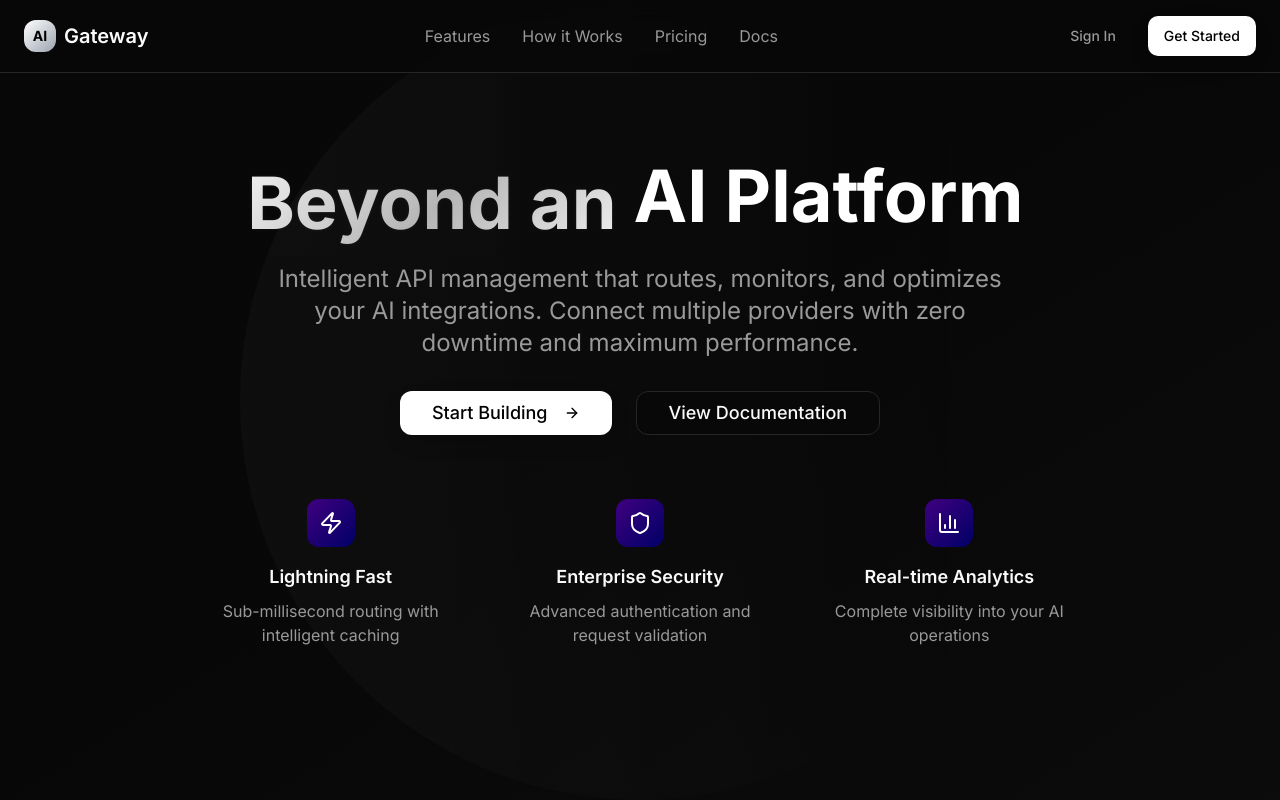
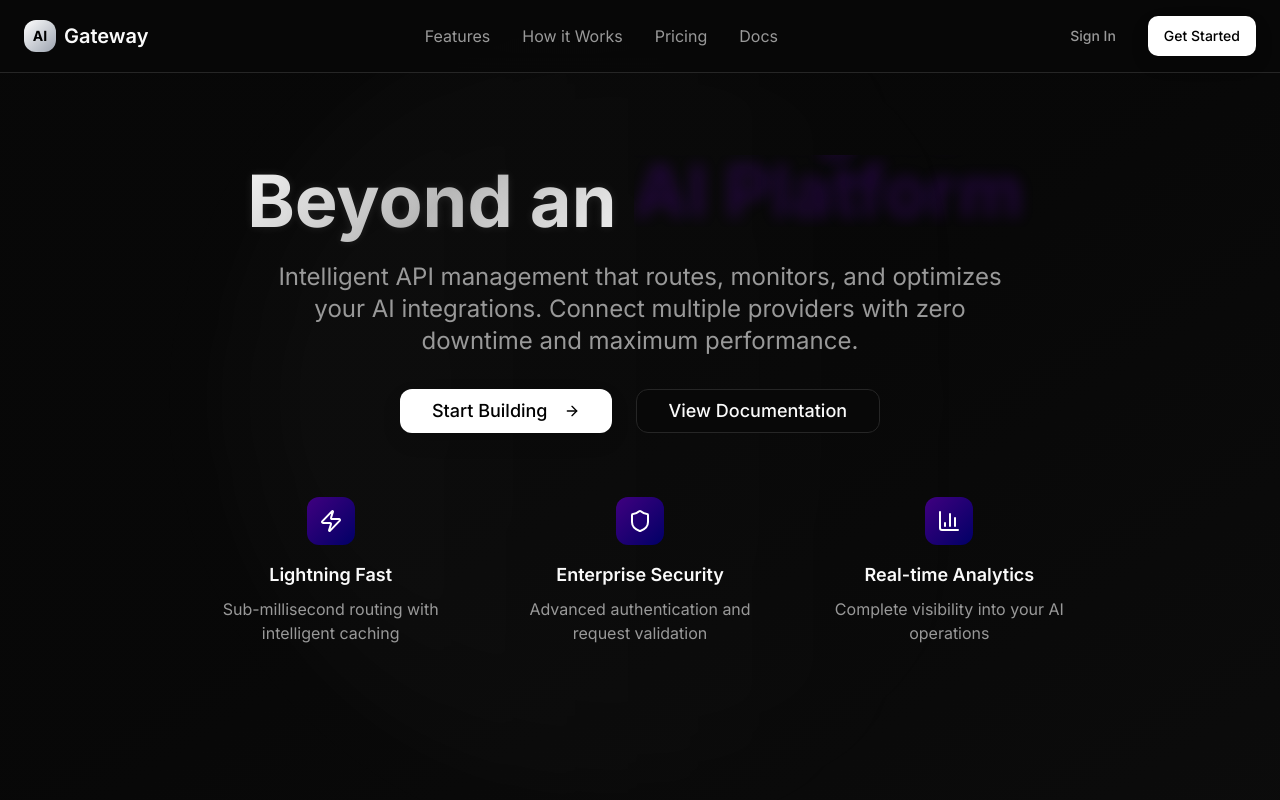
Before and after one commit to madanvinitha/insightful-ai-portal, a React (Vite) app: page / in a window 1280 px wide. Shown: the top 800 px of the page. Built offline with nearby package versions, Linux system fonts and the light colour scheme.

Commit message:
Reverted to commit 45e6a3f70eac59aa4b4109d8840f1472e642efe2

```diff
--- a/src/components/ui/hero.tsx
+++ b/src/components/ui/hero.tsx
@@ -1,24 +1,14 @@
-import { Button } from "@/components/ui/button";
-import { ArrowRight, Zap, Shield, BarChart3 } from "lucide-react";
-import { useState, useEffect } from "react";
+import { Button } from "@/components/ui/button"
+import { ArrowRight, Zap, Shield, BarChart3 } from "lucide-react"
+import { useState, useEffect } from "react"
 
 const Hero = () => {
-  const rotatingTexts = ["AI Gateway", "AI Engine", "AI Platform", "AI Solution"];
-  const [currentIndex, setCurrentIndex] = useState(0);
-
-  useEffect(() => {
-    const interval = setInterval(() => {
-      setCurrentIndex((prevIndex) => (prevIndex + 1) % rotatingTexts.length);
-    }, 2250); // 9s / 4 texts = 2.25s per text
-
-    return () => clearInterval(interval);
-  }, [rotatingTexts.length]);
-
+  const rotatingTexts = ["AI Gateway", "AI Engine", "AI Platform"]
   return (
     <section className="relative min-h-screen flex items-center justify-center px-6 overflow-hidden">
       {/* Background Elements */}
       <div className="absolute inset-0 bg-gradient-to-br from-background via-background to-accent/20" />
-      <div className="absolute top-1/2 left-1/2 -translate-x-1/2 -translate-y-1/2 w-[800px] h-[800px] bg-gradient-to-r from-white/5 to-transparent rounded-full animate-glow" />
+      <div className="absolute top-1/2 left-1/2 -translate-x-1/2 -translate-y-1/2 w-[800px] h-[800px] bg-gradient-to-r from-white/5 to-transparent rounded-full blur-3xl animate-glow" />
 
       <div className="relative max-w-6xl mx-auto text-center animate-fade-in">
         {/* Main Headlines */}
@@ -85,7 +75,7 @@ const Hero = () => {
         </div>
       </div>
     </section>
-  );
-};
+  )
+}
 
-export default Hero;
+export default Hero
--- a/src/index.css
+++ b/src/index.css
@@ -112,42 +112,40 @@ All colors MUST be HSL.
     background-clip: text;
     -webkit-background-clip: text;
     -webkit-text-fill-color: transparent;
-    text-shadow: 0 0 5px hsl(0 0% 100% / 0.05); /* Minimal shadow */
+    text-shadow: 0 0 10px hsl(0 0% 100% / 0.1); /* Reduced shadow intensity */
   }
 
   .hero-accent {
     @apply font-bold;
-    color: hsl(0 0% 100%); /* Simple white color for crisp text */
+    background: linear-gradient(135deg, hsl(0 0% 100%) 0%, hsl(270 100% 80%) 50%, hsl(0 0% 100%) 100%);
+    background-clip: text;
+    -webkit-background-clip: text;
+    -webkit-text-fill-color: transparent;
+    text-shadow: 0 0 15px hsl(270 100% 50% / 0.2); /* Reduced shadow intensity */
   }
 
-  /* Special class for rotating text without gradient effects */
-  .rotating-text .hero-accent {
-    background: none;
-    -webkit-background-clip: unset;
-    -webkit-text-fill-color: unset;
-    text-shadow: none;
-    color: hsl(0 0% 100%);
-  }
-
-  /* Rotating text animation with smooth sliding - Fixed for consistent width */
+  /* Rotating text animation with smooth sliding */
   .rotating-text {
     display: inline-block;
     position: relative;
-    height: 1.2em;
+    height: 1em;
     overflow: hidden;
-    vertical-align: bottom;
-    min-width: 200px; /* Fixed width to prevent layout shifts */
+    vertical-align: baseline;
+    width: auto;
+    min-width: 200px;
   }
 
   .rotating-words {
     display: block;
     height: 100%;
-    animation: slideWords 9s infinite ease-in-out;
+    animation: slideWords 9s infinite;
+    transform: translateZ(0);
+    backface-visibility: hidden;
   }
 
   .rotating-words div {
-    line-height: 1.2em;
-    height: 1.2em;
+    line-height: 1em;
+    height: 1em;
     display: flex;
     align-items: center;
     justify-content: flex-start;
@@ -155,43 +153,12 @@ All colors MUST be HSL.
 
   @keyframes slideWords {
     0% { transform: translateY(0%); }
-    20% { transform: translateY(0%); }
-    25% { transform: translateY(-100%); }
-    45% { transform: translateY(-100%); }
-    50% { transform: translateY(-200%); }
-    70% { transform: translateY(-200%); }
-    75% { transform: translateY(-300%); }
-    95% { transform: translateY(-300%); }
+    25% { transform: translateY(0%); }
+    33.33% { transform: translateY(-100%); }
+    58.33% { transform: translateY(-100%); }
+    66.66% { transform: translateY(-200%); }
+    91.66% { transform: translateY(-200%); }
     100% { transform: translateY(0%); }
-  }
-
-  /* Background Glow Animation */
-  .animate-glow {
-    animation: glow 8s infinite alternate;
-  }
-
-  @keyframes glow {
-    0% { opacity: 0.3; }
-    100% { opacity: 0.6; }
-  }
-
-  /* Remove blur from background */
-  .animate-fade-in {
-    animation: fadeIn 1s ease-out forwards;
-  }
-
-  @keyframes fadeIn {
-    0% { opacity: 0; }
-    100% { opacity: 1; }
-  }
-
-  .animate-slide-up {
-    animation: slideUp 0.5s ease-out forwards;
-  }
-
-  @keyframes slideUp {
-    0% { transform: translateY(20px); opacity: 0; }
-    100% { transform: translateY(0); opacity: 1; }
   }
 
   /* Interactive Elements */
```
